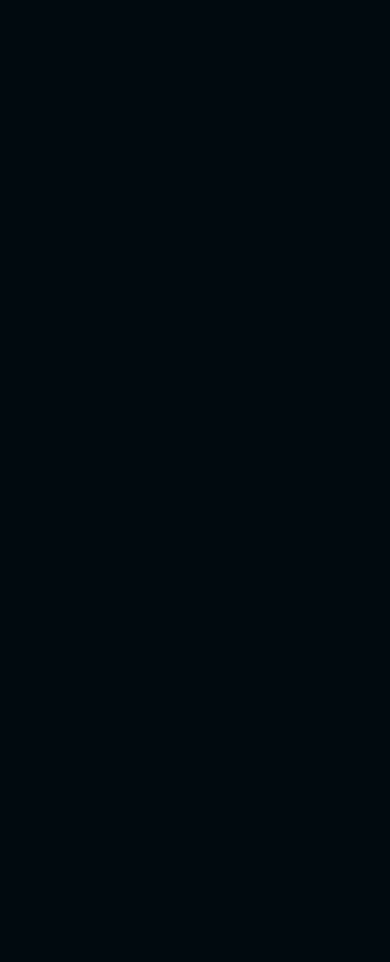
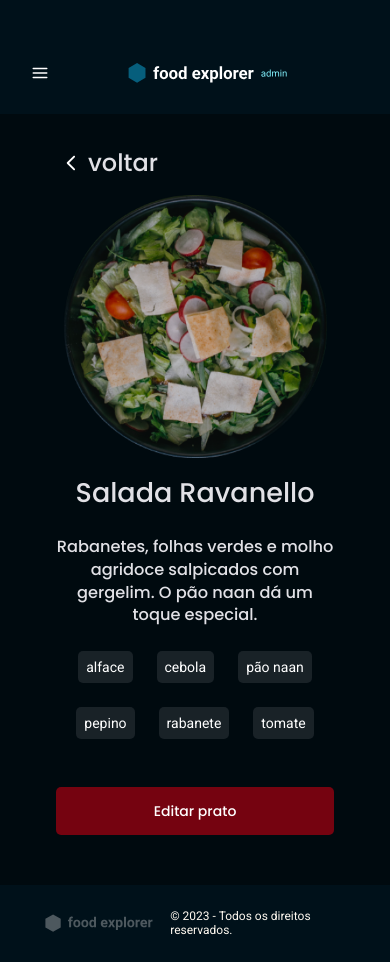
Before and after one commit to madalena-rocha/food-explorer-frontend, a React (Vite) app: page /dish/1 in a window 390 px wide. Before the commit this address had no page. Before the commit the page ends 844 px from the top, so only its background shows below. Built offline with nearby package versions, Linux system fonts and the light colour scheme.

Commit message:
:zap: finish mobile Dish page

```diff
--- a/src/components/ButtonText/styles.js
+++ b/src/components/ButtonText/styles.js
@@ -5,7 +5,7 @@ export const Container = styled.button`
   border: none;
 
   font-family: "Poppins", sans-serif;
-  font-weight: 700;
+  font-weight: 500;
   font-size: 24px;
   line-height: 140%;
 
@@ -20,4 +20,8 @@ export const Container = styled.button`
 
     color: ${({ theme }) => theme.COLORS.WHITE};
   }
+
+  @media (min-width: 1024px) {
+    font-weight: 700;
+  }
 `;
--- a/src/components/Tag/styles.js
+++ b/src/components/Tag/styles.js
@@ -3,7 +3,6 @@ import styled from "styled-components";
 export const Container = styled.span`
   padding: 4px 8px;
   border-radius: 5px;
-  margin-right: 12px;
 
   font-size: 14px;
   line-height: 24px;
--- a/src/pages/Dish/index.jsx
+++ b/src/pages/Dish/index.jsx
@@ -1,8 +1,11 @@
 import { RxCaretLeft } from "react-icons/rx";
+import { useMediaQuery } from 'react-responsive';
+import { useState } from 'react';
 
 import { Container, Content } from "./styles";
 
 import { Header } from '../../components/Header';
+import { Menu } from "../../components/Menu";
 import { ButtonText } from "../../components/ButtonText";
 import { Tag } from '../../components/Tag';
 import { NumberPicker } from "../../components/NumberPicker";
@@ -10,11 +13,19 @@ import { Button } from "../../components/Button";
 import { Footer } from '../../components/Footer';
 
 export function Dish({ isAdmin }) {
+  const isDesktop = useMediaQuery({ minWidth: 1024 });
+  const [isMenuOpen, setIsMenuOpen] = useState(false);
+
   return (
     <Container>
-      {isAdmin ? <Header isAdmin /> : <Header />}
+      {!isDesktop &&
+        <Menu isAdmin={isAdmin} isMenuOpen={isMenuOpen} setIsMenuOpen={setIsMenuOpen} />
+      }
+
+      <Header isAdmin={isAdmin} isMenuOpen={isMenuOpen} setIsMenuOpen={setIsMenuOpen} />
 
       <main>
+        <div>
           <header>
             <ButtonText>
               <RxCaretLeft />
@@ -43,12 +54,17 @@ export function Dish({ isAdmin }) {
                   <Button title="Editar prato" className="edit" /> :
                   <>
                     <NumberPicker />
-                  <Button title="incluir ∙ R$ 25,00" className="include" />
+                    <Button
+                      title={isDesktop ? "incluir ∙ R$ 25,00" : "pedir ∙ R$ 25,00"}
+                      className="include"
+                      isCustomer={!isDesktop}
+                    />
                   </>
                 }
               </div>
             </div>
           </Content>
+        </div>
       </main>
 
       <Footer />
--- a/src/pages/Dish/styles.js
+++ b/src/pages/Dish/styles.js
@@ -2,10 +2,9 @@ import styled from "styled-components";
 
 export const Container = styled.div`
   width: 100%;
-  height: 100vh;
 
   display: grid;
-  grid-template-rows: 96px auto 77px;
+  grid-template-rows: 114px auto 77px;
   grid-template-areas:
     "header"
     "content"
@@ -13,10 +12,55 @@ export const Container = styled.div`
 
   > main {
     grid-area: content;
+    justify-self: center;
+
+    > div {
+      max-width: 316px;
+      margin: 31.85px auto 49.43px;
+      margin-inline: max(56px, calc((100% - 316px) / 2));
+    }
+  }
+
+  .buttons {
+    display: flex;
+    justify-content: center;
+    gap: 16px;
+    margin-top: 24px;
+
+    div svg,
+    div span {
+      font-weight: 700;
+      font-size: 22.63px;
+      line-height: 160%;
+    }
+  }
+
+  .edit {
+    padding: 12px 24px;
+  }
+
+  .include {
+    max-width: 188px;
+    gap: 5.41px;
+    border-radius: 3.38px;
+    padding: 8.11px 43.98px;
+
+    font-size: 9.46px;
+    line-height: 16px;
+
+    svg {
+      width: 21.63px;
+      height: 21.63px;
+    }
+  }
+
+  @media (min-width: 1024px) {
+    height: 100vh;
+    grid-template-rows: 96px auto 77px;
+
+    > main {
+      width: 100%;
       overflow-y: auto;
-
-    max-width: 1124px;
-    margin: 32px auto 155px;
 
       ::-webkit-scrollbar {
         width: 8px;
@@ -26,16 +70,17 @@ export const Container = styled.div`
         background-color: ${({ theme }) => theme.COLORS.BACKGROUND_500};
         border-radius: 8px;
       }
+
+      > div {
+        max-width: 1124px;
+        margin: 32px auto 155px;
+        margin-inline: max(122px, calc((100% - 1124px) / 2));
+      }
     }
 
     .buttons {
-    display: flex;
+      justify-content: initial;
       gap: 33px;
-    margin-top: 24px;
-
-    button {
-      padding: 12px 24px;
-    }
     }
 
     .edit {
@@ -44,17 +89,25 @@ export const Container = styled.div`
 
     .include {
       max-width: 162px;
+      padding: 12px 24px;
+
+      font-size: 14px;
+      line-height: 24px;
+    }
   }
 `;
 
 export const Content = styled.div`
   display: flex;
-  gap: 47px;
-  margin-top: 42px;
+  flex-direction: column;
+  align-items: center;
+  gap: 16px;
+  margin-top: 16px;
 
   > img {
-    width: 390.11px;
-    height: 389px;
+    width: 100%;
+    max-width: 264px;
+    height: auto;
   }
 
   > div {
@@ -62,10 +115,12 @@ export const Content = styled.div`
     flex-direction: column;
     gap: 24px;
 
+    text-align: center;
+
     h1 {
       font-family: "Poppins", sans-serif;
       font-weight: 500;
-      font-size: 40px;
+      font-size: 27.04px;
       line-height: 140%;
 
       color: ${({ theme }) => theme.COLORS.GRAY_200};
@@ -73,11 +128,44 @@ export const Content = styled.div`
 
     p {
       font-family: "Poppins", sans-serif;
-      font-weight: 400;
-      font-size: 24px;
+      font-size: 16.22px;
       line-height: 140%;
 
       color: ${({ theme }) => theme.COLORS.GRAY_200};
     }
+
+    section {
+      display: flex;
+      justify-content: center;
+      flex-wrap: wrap;
+      gap: 24px;
+    }
+  }
+
+  @media (min-width: 1024px) {
+    flex-direction: row;
+    gap: 47px;
+    margin-top: 42px;
+
+    > img {
+      max-width: 390px;
+    }
+
+    > div {
+      text-align: left;
+
+      h1 {
+        font-size: 40px;
+      }
+
+      p {
+        font-size: 24px;
+      }
+
+      section {
+        justify-content: initial;
+        gap: 12px;
+      }
+    }
   }
 `;
--- a/src/routes/app.routes.jsx
+++ b/src/routes/app.routes.jsx
@@ -9,7 +9,7 @@ export function AppRoutes() {
     <Routes>
       <Route path="/" element={<Home />} />
       <Route path="/new" element={<New isNew />} />
-      <Route path="/dish/:id" element={<Dish />} />
+      <Route path="/dish/:id" element={<Dish isAdmin />} />
     </Routes>
   );
 }
--- a/src/routes/index.jsx
+++ b/src/routes/index.jsx
@@ -6,7 +6,7 @@ import { AuthRoutes } from "./auth.routes";
 export function Routes() {
   return (
     <BrowserRouter>
-      <AuthRoutes />
+      <AppRoutes />
     </BrowserRouter>
   );
 }
```
Lines whose indentation alone changed are shown as unchanged.
